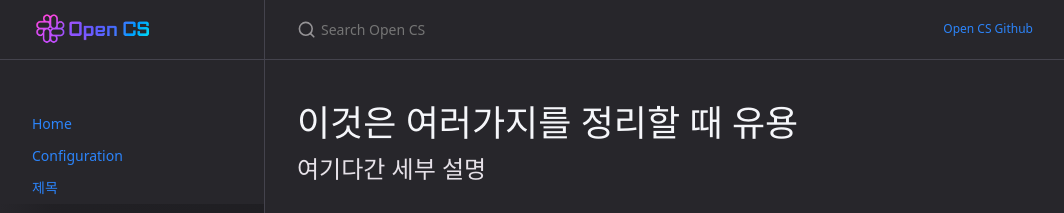
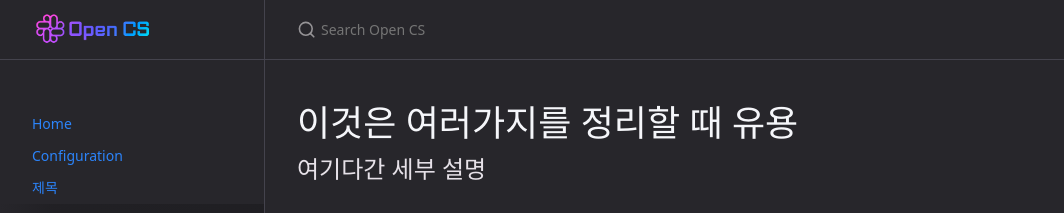
Before and after one commit to OpenCS-ksa/opencs-ksa.github.io, a Jekyll site: the page built from docs/새 폴더/lecture2/parent.md, in a window 1280 px wide. Shown: the top 213 px of the page, without its empty margins (107-1171 px from the left). Built offline with Jekyll 4.4.1, drawn with Linux system fonts in a browser that asks for light colours.

Commit message:
Update _config.yml

```diff
--- a/_config.yml
+++ b/_config.yml
@@ -91,11 +91,6 @@ mermaid:
 # Enable or disable heading anchors
 heading_anchors: true
 
-# Aux links for the upper right navigation
-aux_links:
-  "Open CS Github":
-    - "//github.com/ksa-OpenCS/lecture"
-
 # Makes Aux links open in a new tab. Default is false
 aux_links_new_tab: false
 
```
